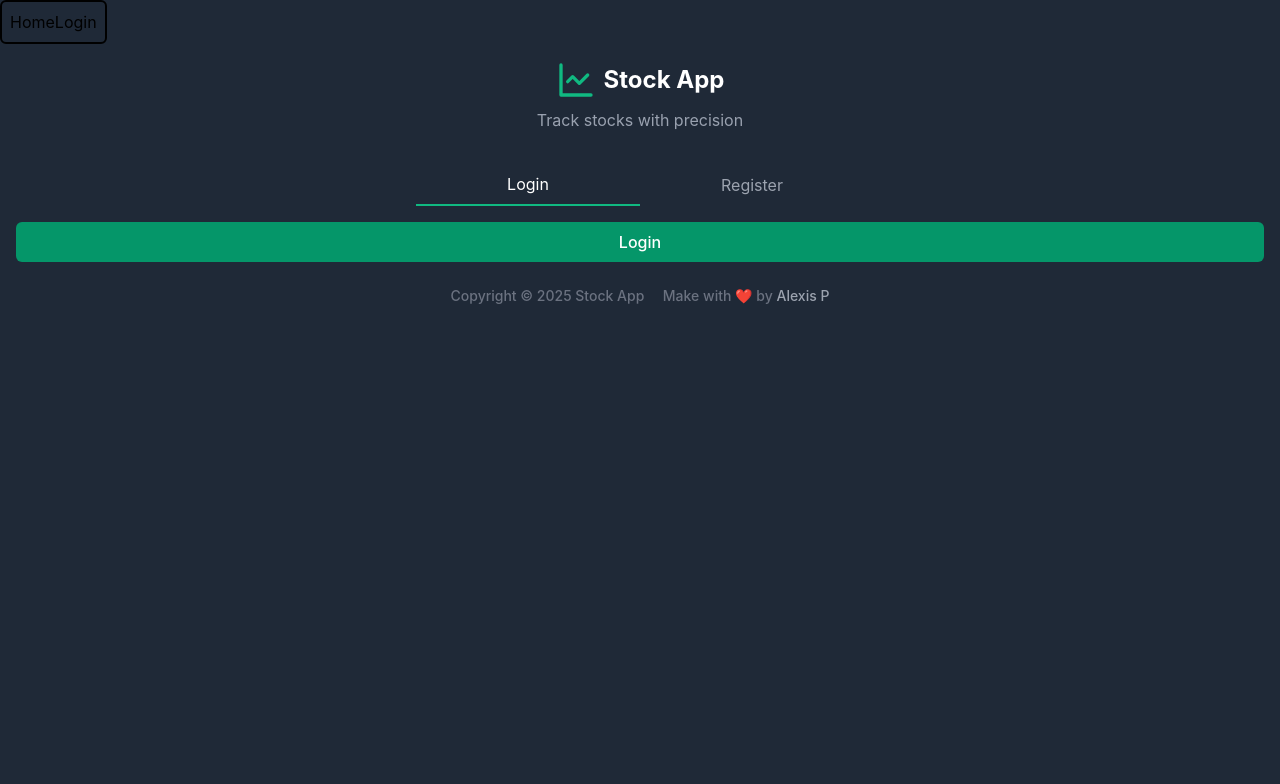
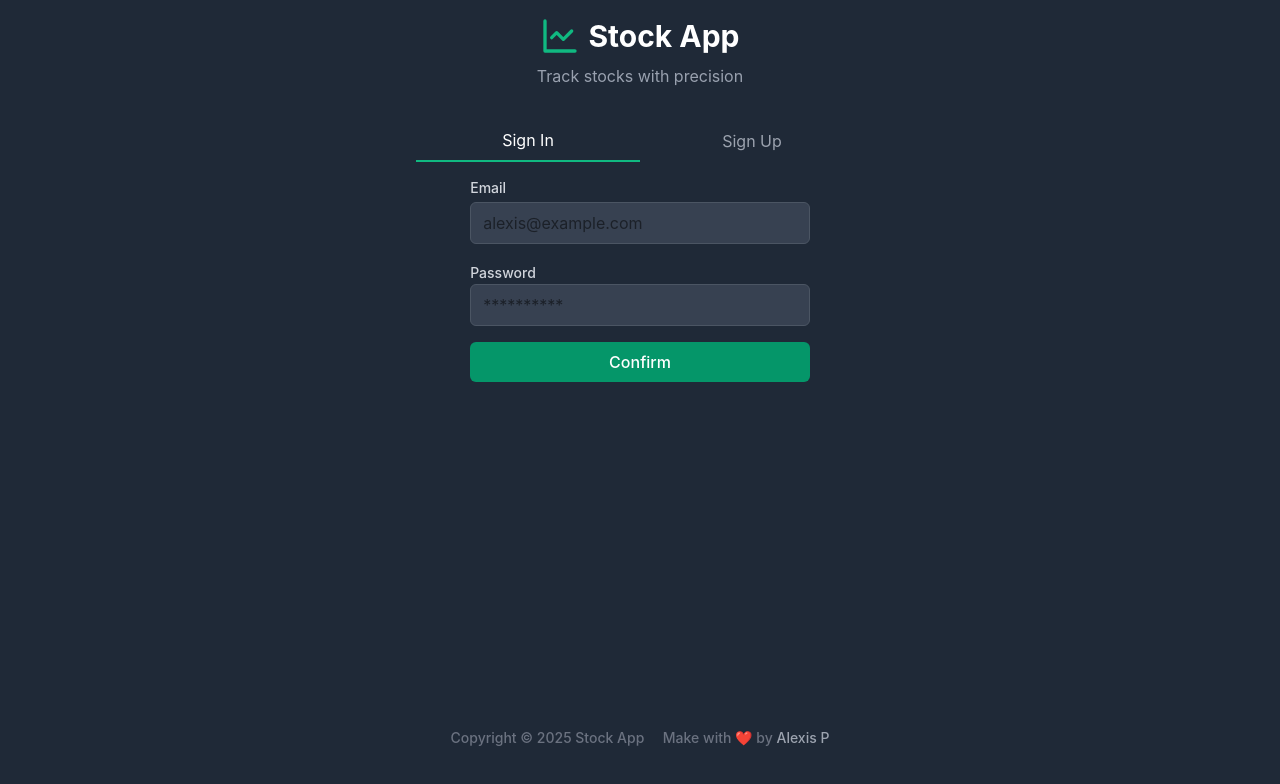
Before and after one commit to AlexisPerdomoD/stock-app-front, a Vue app: page /login in a window 1280 px wide. Shown: the top 784 px of the page. Built offline with nearby package versions, Linux system fonts and the light colour scheme.

Commit message:
feat: implement login view

```diff
--- a/src/App.vue
+++ b/src/App.vue
@@ -4,15 +4,7 @@ import Footer from './components/Footer.vue'
 
 <template>
     <section class="min-h-screen bg-[var(--secondary-background)]">
-        <header>
-            <div class="flex items-center justify-between">
-                <nav class="y-between items-center gap-x-10 rounded-md border-2 bg-[var(--secondary-background)] p-2">
-                    <RouterLink to="/">Home</RouterLink>
-                    <RouterLink to="/login">Login</RouterLink>
-                </nav>
-            </div>
-        </header>
-        <main>
+        <main class="min-h-[90vh]">
             <RouterView />
         </main>
         <Footer />
--- /dev/null
+++ b/src/components/ErrorModal.vue
@@ -0,0 +1,95 @@
+<script setup lang="ts">
+defineProps<{
+    error: string
+}>()
+
+const emit = defineEmits<{
+    (e: 'close'): void
+}>()
+
+const closeError = () => {
+    emit('close')
+}
+</script>
+
+<template>
+    <div class="fixed inset-0 z-50 flex items-center justify-center bg-gray-900/80 px-4">
+        <div
+            class="animate-fade-in w-full max-w-md overflow-hidden rounded-lg border border-gray-700 bg-gray-800 shadow-lg"
+        >
+            <div class="p-5">
+                <div class="flex items-start">
+                    <div class="mr-3 flex-shrink-0">
+                        <svg
+                            xmlns="http://www.w3.org/2000/svg"
+                            width="24"
+                            height="24"
+                            viewBox="0 0 24 24"
+                            fill="none"
+                            stroke="currentColor"
+                            stroke-width="2"
+                            stroke-linecap="round"
+                            stroke-linejoin="round"
+                            class="text-red-500"
+                        >
+                            <circle cx="12" cy="12" r="10"></circle>
+                            <line x1="12" y1="8" x2="12" y2="12"></line>
+                            <line x1="12" y1="16" x2="12.01" y2="16"></line>
+                        </svg>
+                    </div>
+
+                    <div class="flex-1">
+                        <h3 class="mb-1 text-lg font-medium text-white">Error</h3>
+                        <p class="text-sm text-gray-400">{{ error }}</p>
+                    </div>
+
+                    <button
+                        @click="closeError"
+                        class="ml-4 text-gray-400 transition-colors hover:text-white"
+                    >
+                        <svg
+                            xmlns="http://www.w3.org/2000/svg"
+                            width="20"
+                            height="20"
+                            viewBox="0 0 24 24"
+                            fill="none"
+                            stroke="currentColor"
+                            stroke-width="2"
+                            stroke-linecap="round"
+                            stroke-linejoin="round"
+                        >
+                            <line x1="18" y1="6" x2="6" y2="18"></line>
+                            <line x1="6" y1="6" x2="18" y2="18"></line>
+                        </svg>
+                    </button>
+                </div>
+            </div>
+
+            <div class="bg-gray-750 flex justify-end px-5 py-3">
+                <button
+                    @click="closeError"
+                    class="rounded-md bg-gray-700 px-4 py-1.5 text-sm font-medium text-white transition-colors hover:bg-gray-600"
+                >
+                    Dismiss
+                </button>
+            </div>
+        </div>
+    </div>
+</template>
+
+<style scoped>
+.animate-fade-in {
+    animation: fadeIn 0.2s ease-out;
+}
+
+@keyframes fadeIn {
+    from {
+        opacity: 0;
+        transform: translateY(-10px);
+    }
+    to {
+        opacity: 1;
+        transform: translateY(0);
+    }
+}
+</style>
--- /dev/null
+++ b/src/components/Form.vue
@@ -0,0 +1,21 @@
+<script lang="ts" setup>
+const props = defineProps<{
+    name: string
+    submitcb: () => Promise<void>
+}>()
+
+const emit = defineEmits<{
+    (e: 'isSubmitting', value: boolean): void
+}>()
+
+const handleSubmit = () => {
+    emit('isSubmitting', true)
+    props.submitcb().finally(() => emit('isSubmitting', false))
+}
+</script>
+
+<template>
+    <form class="flex h-full min-h-full flex-auto" @submit.prevent="handleSubmit" :name="name">
+        <slot />
+    </form>
+</template>
--- /dev/null
+++ b/src/components/FormInputText.vue
@@ -0,0 +1,63 @@
+<script lang="ts" setup>
+import { ref } from 'vue'
+
+type FormInputTextProps = {
+    validatecb: (value: string) => boolean
+    name: string
+    placeholder: string
+    type: 'text' | 'password' | 'email' | 'number' | 'tel' | 'url'
+    default?: string
+    required?: boolean
+    disabled?: boolean
+    readonly?: boolean
+}
+
+type FormInputTextEmits = {
+    (e: 'update:valid', value: boolean): void
+    (e: 'update:value', value: string): void
+}
+
+const props = defineProps<FormInputTextProps>()
+const emits = defineEmits<FormInputTextEmits>()
+
+const value = ref(props.default ?? '')
+const isValid = ref(props.validatecb(value.value))
+const isBlurred = ref(true)
+
+const onFocus = () => {
+    showError.value = false
+    isBlurred.value = false
+}
+
+const onBlur = () => {
+    isBlurred.value = true
+    showError.value = !isValid.value && !props.disabled && !props.readonly && value.value !== ''
+}
+
+const onInput = (e: Event) => {
+    value.value = (e.target as HTMLInputElement).value
+    isValid.value = props.validatecb(value.value)
+
+    emits('update:valid', isValid.value)
+    emits('update:value', value.value)
+}
+
+const showError = ref(false)
+</script>
+
+<template>
+    <input
+        class="w-full rounded-md border border-[var(--secondary-border)] bg-[var(--input-background)] px-3 py-2 text-[var(primary-txt)] focus:ring-2 focus:ring-[var(--ring-primary)] focus:outline-none"
+        :class="showError ? 'border-[var(--error-color)] ring-2 ring-[var(--error-color)]' : ''"
+        @focus="onFocus"
+        @blur="onBlur"
+        @input="onInput"
+        :disabled="disabled"
+        :readonly="readonly"
+        :name="name"
+        :placeholder="placeholder"
+        :type="type"
+        :value="value"
+        :required="required"
+    />
+</template>
--- a/src/constants.ts
+++ b/src/constants.ts
@@ -1,2 +1,2 @@
-export const API_URL = 'http://localhost:3000/api'
+export const API_URL = 'http://localhost:3000'
 export const APi_SESSION_KEY = 'session'
--- /dev/null
+++ b/src/types/index.ts
@@ -0,0 +1,24 @@
+export type Nullable<T> = T | null
+
+export type Err = {
+    ok: false
+    status: number
+    message: string
+    details?: Record<string, string>
+}
+
+export type Result<T> =
+    | {
+          ok: true
+          data: T
+      }
+    | Err
+
+export class ApiError extends Error {
+    status: number
+    name = 'ApiError'
+    constructor(message: string, status: number) {
+        super(message)
+        this.status = status
+    }
+}
--- a/src/views/login/index.vue
+++ b/src/views/login/index.vue
@@ -1,7 +1,41 @@
 <script setup lang="ts">
+import { reactive, ref } from 'vue'
+
+import Form from '@/components/Form.vue'
+import FormInputText from '@/components/FormInputText.vue'
+import type { Nullable } from '@/types'
+import ErrorModal from '@components/ErrorModal.vue'
 import PrimaryBtn from '@components/PrimaryBtn.vue'
 import Tabs from '@components/Tabs.vue'
 import AppLogo from '@components/icons/AppLogo.vue'
+
+import { Strategy, type User, loginService, validatePassowrd, validateUsername } from './services'
+
+const option = ref<string>('Sign In')
+
+function updateOption(opt: string) {
+    option.value = opt
+}
+
+const validPassword = ref<boolean>(false)
+const validUsername = ref<boolean>(false)
+const isSubmitting = ref<boolean>(false)
+const error = ref<Nullable<string>>(null)
+
+const formData = reactive<User>({
+    username: '',
+    password: ''
+})
+
+async function handleSubmit() {
+    error.value = null
+    const strategy = option.value === 'Sign In' ? Strategy.Login : Strategy.Register
+    const res = await loginService(strategy, formData)
+    if (res.ok) {
+        throw new Error('Not implemented')
+    }
+    error.value = res.message
+}
 </script>
 
 <template>
@@ -9,13 +43,52 @@ import AppLogo from '@components/icons/AppLogo.vue'
         <div class="mb-8 text-center">
             <div class="flex items-center justify-center">
                 <AppLogo />
-                <h1 class="ml-2 text-2xl font-bold text-white">Stock App</h1>
+                <h1 class="ml-2 text-3xl font-bold text-white">Stock App</h1>
             </div>
             <p class="mt-2 text-gray-400">Track stocks with precision</p>
         </div>
 
-        <Tabs :tabs="['Login', 'Register']" />
+        <ErrorModal v-if="error" @close="error = null" :error="error" />
 
-        <PrimaryBtn text="Login" type="submit" />
+        <Tabs :tabs="['Sign In', 'Sign Up']" :default="option" @update:value="updateOption" />
+
+        <Form name="login" :submitcb="handleSubmit" @isSubmitting="isSubmitting = $event">
+            <section class="flex flex-col items-center justify-between gap-4">
+                <section class="flex w-full max-w-md flex-col items-center justify-center gap-4">
+                    <label for="username" class="flex w-full flex-col gap-1"
+                        ><span class="text-sm font-medium text-gray-300">Email </span>
+                        <FormInputText
+                            @update:value="formData.username = $event"
+                            @update:valid="validUsername = $event"
+                            :default="formData.username"
+                            name="username"
+                            placeholder="alexis@example.com"
+                            :validatecb="validateUsername"
+                            type="text"
+                        />
+                    </label>
+
+                    <label for="password" class="w-full flex-col gap-1"
+                        ><span class="text-sm font-medium text-gray-300">Password</span>
+
+                        <FormInputText
+                            :default="formData.password"
+                            @update:value="formData.password = $event"
+                            @update:valid="validPassword = $event"
+                            name="password"
+                            placeholder="**********"
+                            :validatecb="validatePassowrd"
+                            type="password"
+                        />
+                    </label>
+                </section>
+
+                <PrimaryBtn
+                    :text="isSubmitting ? 'Loading...' : 'Confirm'"
+                    type="submit"
+                    :disabled="!validUsername || !validPassword || isSubmitting"
+                />
+            </section>
+        </Form>
     </section>
 </template>
--- a/src/views/login/services.ts
+++ b/src/views/login/services.ts
@@ -14,13 +14,12 @@ export enum Strategy {
 export async function loginService(strategy: Strategy, user: User): Promise<Result<null>> {
     try {
         const url = strategy === Strategy.Register ? `${API_URL}/users` : `${API_URL}/users/login`
-
         const res = await fetch(url, {
-            method: 'POST',
+            method: 'post',
             headers: {
                 'Content-Type': 'application/json'
             },
-            body: JSON.stringify(user)
+            body: JSON.stringify({ email: user.username, password: user.password })
         })
 
         if (!res.ok) {
@@ -39,7 +38,6 @@ export async function loginService(strategy: Strategy, user: User): Promise<Resu
         }
 
         sessionStorage.setItem(APi_SESSION_KEY, payload.session)
-
         return {
             ok: true,
             data: null
```
